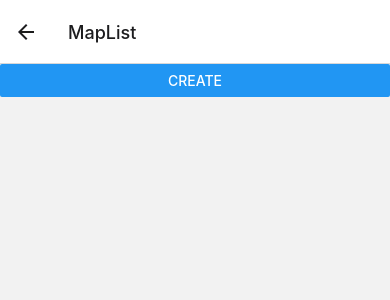
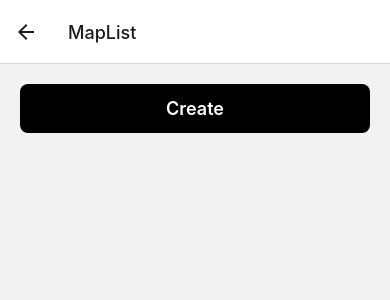
Before and after one commit to nouman-stackone/PolygonMaps, a React Native app: screen /MapList in a window 390 px wide. Shown: the top 300 px of the page. Built offline with nearby package versions, Linux system fonts and the light colour scheme.

Commit message:
maplist screen UI done

```diff
--- a/src/screens/AppMapView.jsx
+++ b/src/screens/AppMapView.jsx
@@ -28,7 +28,7 @@ const AppMapView = ({navigation}) => {
   const [isModalVisible, setIsModalVisible] = useState(false);
   const [inputValue, setInputValue] = useState('');
 
-  const initialRegion = {
+  const INITIAL_REGION = {
     latitude: 33.6844,
     longitude: 73.0479,
     latitudeDelta: 0.0922,
@@ -87,7 +87,7 @@ const AppMapView = ({navigation}) => {
       <MapView
         style={{flex: 1}}
         onPress={handleMapPress}
-        initialRegion={initialRegion}>
+        initialRegion={INITIAL_REGION}>
         {coordinates.length >= 2 && (
           <Polygon
             coordinates={coordinates}
@@ -108,6 +108,7 @@ const AppMapView = ({navigation}) => {
           <Button title="Clear" onPress={() => setCoordinates([])} />
         </View>
       )}
+
       <View style={styles.listIconContainer}>
         <TouchableOpacity onPress={handleNavigation}>
           <Icon name="list-ul" size={30} color="black" />
--- a/src/screens/MapsList.jsx
+++ b/src/screens/MapsList.jsx
@@ -1,5 +1,6 @@
-import {View, Text, Button} from 'react-native';
 import React, {useContext} from 'react';
+import {View, Text, StyleSheet, TouchableOpacity} from 'react-native';
+import Icon from 'react-native-vector-icons/AntDesign';
 import {AppContext} from '../context/AppContext';
 
 const MapsList = ({navigation}) => {
@@ -11,15 +12,64 @@ const MapsList = ({navigation}) => {
   };
 
   return (
-    <View>
+    <View style={styles.container}>
+      <TouchableOpacity onPress={handleCreate} style={styles.btn}>
+        <Text style={styles.btnTxt}>Create</Text>
+      </TouchableOpacity>
+
       {polygonCoordinates.map(item => (
-        <Text onPress={() => console.log(item)} key={item?.id}>
-          {item?.title}
-        </Text>
+        <View key={item.id}>
+          <TouchableOpacity
+            onPress={() => console.log(item)}
+            style={styles.itemContainer}>
+            <View>
+              <Text style={styles.title}>{item?.title}</Text>
+              <Text style={styles.area}>400 SF</Text>
+            </View>
+
+            <TouchableOpacity onPress={() => console.log('delete')}>
+              <Icon name="delete" size={26} color="maroon" />
+            </TouchableOpacity>
+          </TouchableOpacity>
+        </View>
       ))}
-      <Button title="Create" onPress={handleCreate} />
     </View>
   );
 };
 
 export default MapsList;
+const styles = StyleSheet.create({
+  container: {
+    margin: 20,
+  },
+  btn: {
+    padding: 14,
+    borderRadius: 8,
+    backgroundColor: 'black',
+  },
+  btnTxt: {
+    color: 'white',
+    textAlign: 'center',
+    fontWeight: '600',
+    fontSize: 18,
+  },
+  itemContainer: {
+    backgroundColor: 'lightgray',
+    marginTop: 22,
+    paddingVertical: 10,
+    paddingHorizontal: 18,
+    borderRadius: 8,
+    justifyContent: 'space-between',
+    flexDirection: 'row',
+    alignItems: 'center',
+  },
+  title: {
+    color: 'black',
+    fontWeight: 'bold',
+    textTransform: 'capitalize',
+  },
+  area: {
+    fontSize: 12,
+    marginTop: 2,
+  },
+});
```
